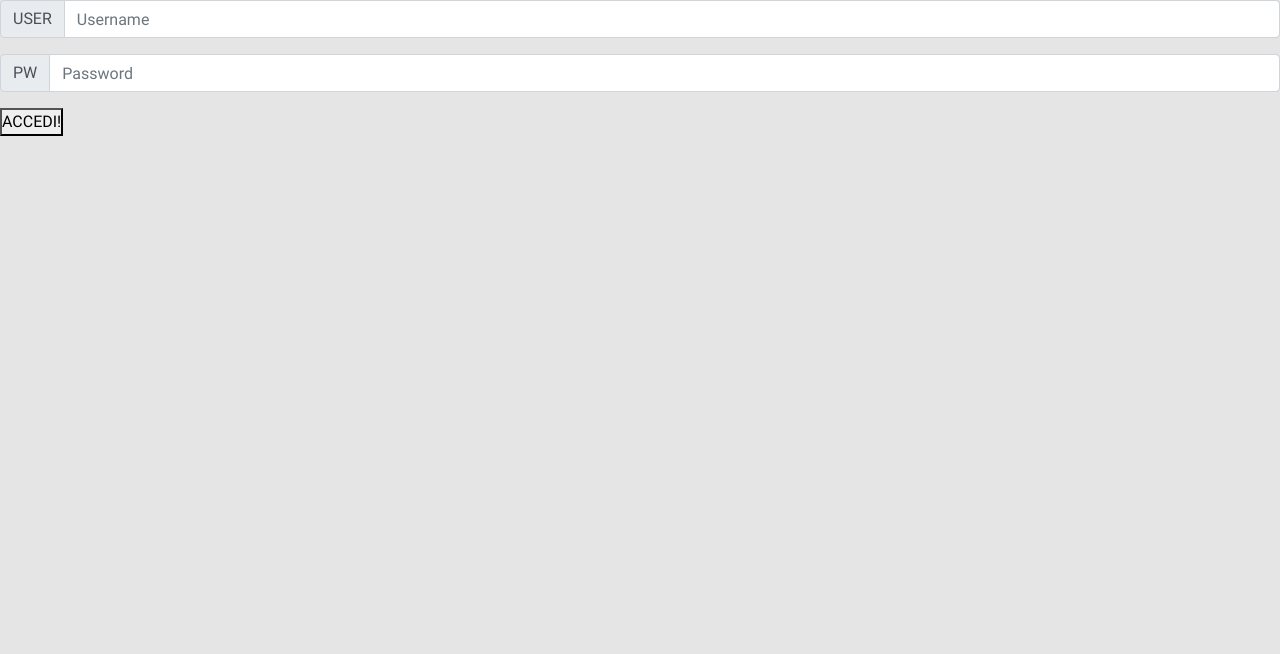
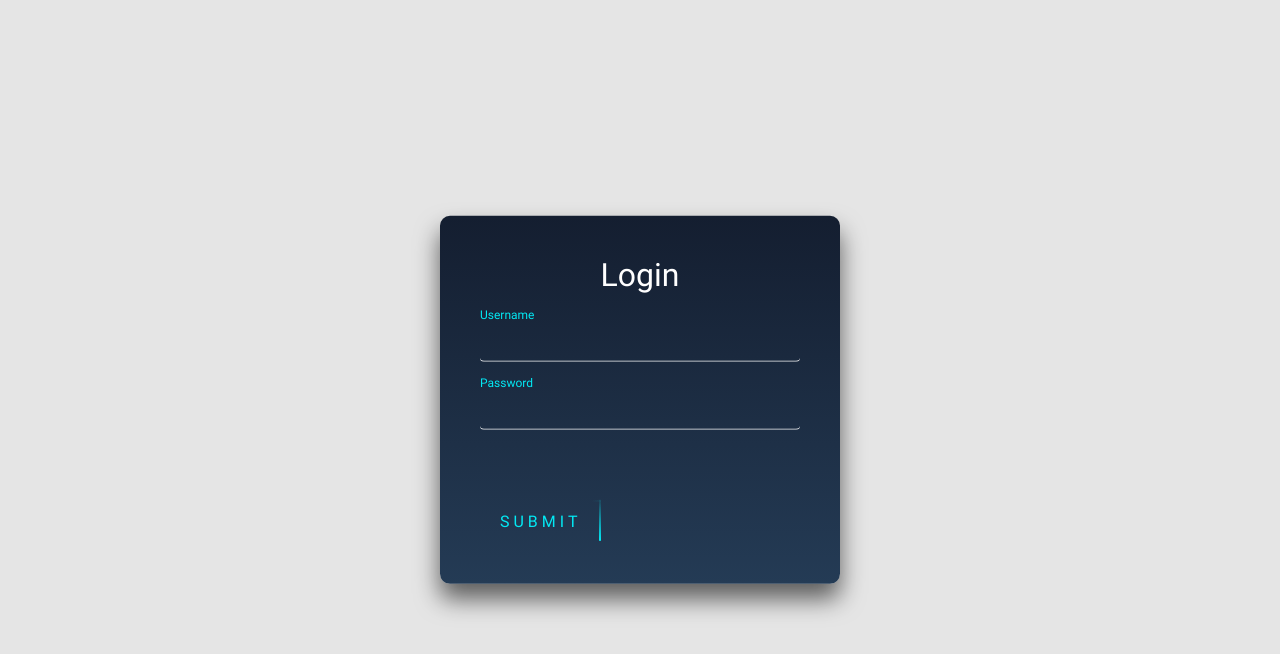
Before and after one commit to LucaPacchiele/team-5-travel, a React (Create React App) app: page /login in a window 1280 px wide. Shown: the top 654 px of the page. Built offline with nearby package versions, Linux system fonts and the light colour scheme; no server answers.

Commit message:
Completed Info Component and fixed style Login

```diff
--- a/src/assets/App.css
+++ b/src/assets/App.css
@@ -117,5 +117,3 @@ body{
 .s-between{
     justify-content: space-between;
 }
-
-@media
--- /dev/null
+++ b/src/assets/Login.css
@@ -0,0 +1,170 @@
+html {
+    height: 100%;
+  }
+  body {
+    margin:0;
+    padding:0;
+    font-family: sans-serif;
+  }
+
+  .login-box {
+    position: absolute;
+    top: 50%;
+    left: 50%;
+    width: 400px;
+    padding: 40px;
+    transform: translate(-50%, -50%);
+    background: linear-gradient(#141e30, #243b55);
+    box-sizing: border-box;
+    box-shadow: 0 15px 25px rgba(0,0,0,.6);
+    border-radius: 10px;
+  }
+
+  .login-box h2 {
+    margin: 0 0 30px;
+    padding: 0;
+    color: #fff;
+    text-align: center;
+  }
+
+  .login-box .user-box {
+    position: relative;
+  }
+
+  .login-box .user-box input {
+    width: 100%;
+    padding: 10px 0;
+    font-size: 16px;
+    color: #fff;
+    margin-bottom: 30px;
+    border: none;
+    border-bottom: 1px solid #fff;
+    outline: none;
+    background: transparent;
+  }
+  .login-box .user-box label {
+    position: absolute;
+    top:0;
+    left: 0;
+    padding: 10px 0;
+    font-size: 16px;
+    color: #fff;
+    pointer-events: none;
+    transition: .5s;
+  }
+
+  .login-box .user-box input:focus ~ label,
+  .login-box .user-box input:valid ~ label {
+    top: -20px;
+    left: 0;
+    color: #03e9f4;
+    font-size: 12px;
+    margin-top: -8px;
+  }
+
+  .login-box form button {
+    position: relative;
+    display: inline-block;
+    padding: 10px 20px;
+    color: #03e9f4;
+    font-size: 16px;
+    text-decoration: none;
+    text-transform: uppercase;
+    overflow: hidden;
+    transition: .5s;
+    margin-top: 40px;
+    letter-spacing: 4px;
+    background: none;
+    outline: none;
+    border: none;
+  }
+
+  .login-box button:hover {
+    background: #03e9f4;
+    color: #fff;
+    border-radius: 5px;
+    box-shadow: 0 0 5px #03e9f4,
+                0 0 25px #03e9f4,
+                0 0 50px #03e9f4,
+                0 0 100px #03e9f4;
+  }
+
+  .login-box button span {
+    position: absolute;
+    display: block;
+  }
+
+  .login-box button span:nth-child(1) {
+    top: 0;
+    left: -100%;
+    width: 100%;
+    height: 2px;
+    background: linear-gradient(90deg, transparent, #03e9f4);
+    animation: btn-anim1 1s linear infinite;
+  }
+
+  @keyframes btn-anim1 {
+    0% {
+      left: -100%;
+    }
+    50%,100% {
+      left: 100%;
+    }
+  }
+
+  .login-box button span:nth-child(2) {
+    top: -100%;
+    right: 0;
+    width: 2px;
+    height: 100%;
+    background: linear-gradient(180deg, transparent, #03e9f4);
+    animation: btn-anim2 1s linear infinite;
+    animation-delay: .25s
+  }
+
+  @keyframes btn-anim2 {
+    0% {
+      top: -100%;
+    }
+    50%,100% {
+      top: 100%;
+    }
+  }
+
+  .login-box button span:nth-child(3) {
+    bottom: 0;
+    right: -100%;
+    width: 100%;
+    height: 2px;
+    background: linear-gradient(270deg, transparent, #03e9f4);
+    animation: btn-anim3 1s linear infinite;
+    animation-delay: .5s
+  }
+
+  @keyframes btn-anim3 {
+    0% {
+      right: -100%;
+    }
+    50%,100% {
+      right: 100%;
+    }
+  }
+
+  .login-box button span:nth-child(4) {
+    bottom: -100%;
+    left: 0;
+    width: 2px;
+    height: 100%;
+    background: linear-gradient(360deg, transparent, #03e9f4);
+    animation: btn-anim4 1s linear infinite;
+    animation-delay: .75s
+  }
+
+  @keyframes btn-anim4 {
+    0% {
+      bottom: -100%;
+    }
+    50%,100% {
+      bottom: 100%;
+    }
+  }
--- /dev/null
+++ b/src/assets/cardInfo.css
@@ -0,0 +1,75 @@
+.accordion > .card {
+  margin-bottom: 2em;
+}
+
+.accordion > .card > .card-header {
+  background: #fff;
+}
+
+.accordion .card .card-header .btn {
+  cursor: pointer;
+  display: flex;
+  justify-content: space-between;
+  align-items: center;
+  width: 100%;
+  height: 6vh;
+}
+
+.container .accordion .card .card-header.infoCardHeader {
+  background: #fff;
+}
+
+.container .accordion .card .card-header.infoCardHeader h2 {
+  color: #0063c9;
+  font-size: 32px;
+  margin-top: 10px;
+  font-weight: 700;
+  text-transform: uppercase;
+}
+
+.container .card-header.infoCardHeader i {
+  color: darkgrey;
+  font-size: 18px;
+}
+
+.container .accordion .card .card-body div.boxType {
+  display: flex;
+  justify-content: space-between;
+  text-transform: uppercase;
+}
+
+.container .accordion .card .card-body div.text-right p {
+  font-weight: 650;
+}
+
+.container .accordion .card .card-body div.text-right span {
+  color: #ffb400;
+  font-weight: 600;
+  font-size: x-large;
+}
+
+.container .accordion .card .card-body div.text-left h3 {
+  color: #ffb400;
+  margin-bottom: 10px;
+  margin-top: 16px;
+}
+
+@media screen and (max-width: 1015px) {
+    .container .accordion .card .card-header.infoCardHeader h2 {
+        font-size: 18px;
+    }
+
+    .container .accordion .card .card-body {
+      font-size: 14px;
+    }
+  }
+
+@media screen and (max-width: 792px) {
+  .container .accordion .card .card-header.infoCardHeader h2 {
+      font-size: 15px;
+  }
+
+  .container .accordion .card .card-body {
+    font-size: 12px;
+  }
+}
--- a/src/assets/tariffe.css
+++ /dev/null
@@ -1,38 +0,0 @@
-.accordion>.card {
-    margin-bottom: 2em;
-}
-
-.container .accordion .card .card-header h2 {
-    color:#0063C9;
-    font-size: 36px;
-}
-
-.container .card-header i {
-    color: grey;
-    font-size: 18px;
-}
-
-.container .accordion .card .card-body div.boxType {
-    display: flex;
-    justify-content: space-between;
-    text-transform: uppercase;
-}
-
-.container .accordion .card .card-body div.text-right p {
-    font-weight: 650;
-}
-
-.container .accordion .card .card-body div.text-right span {
-    color: #FFB400;
-    font-weight: 600;
-    font-size: x-large;
-}
-
-.container .accordion .card .card-body div.text-left h3 {
-    color:  #FFB400;
-    margin-bottom: 10px;
-}
-
-.container .accordion .card .card-body div.text-left h6 {
-    margin-bottom: 20px;
-}
--- /dev/null
+++ b/src/components/ListaInfo.js
@@ -0,0 +1,47 @@
+import React, { useContext } from "react";
+import { Accordion, Card, Button } from "react-bootstrap";
+import { AppContext } from "../context/AppContext";
+
+const ListaInfo = () => {
+  const { data } = useContext(AppContext);
+
+  return (
+    <div className="container mt-5">
+      <Accordion>
+        <Info info={data.documentsRequested} eventKey="0"/>
+      </Accordion>
+      <Accordion>
+        <Info info={data.documentsInsurance} eventKey="1"/>
+      </Accordion>
+      <Accordion>
+        <Info info={data.documentsCancellation} eventKey="2"/>
+      </Accordion>
+      <Accordion>
+        <Info info={data.documentsPayment} eventKey="3"/>
+      </Accordion>
+      <Accordion>
+        <Info info={data.documentsCarRental} eventKey="4"/>
+      </Accordion>
+    </div>
+  );
+};
+
+export default ListaInfo;
+
+const Info = ({ info,eventKey }) => {
+  return (
+    <Card>
+      <Card.Header className="infoCardHeader">
+        <Accordion.Toggle as={Button} variant="outline-light" eventKey={eventKey}>
+          <h2>{info.name}</h2>
+          <i className="fas fa-angle-down"></i>
+        </Accordion.Toggle>
+      </Card.Header>
+      <Accordion.Collapse eventKey={eventKey}>
+        <Card.Body>
+          <div> {info.description} </div>
+        </Card.Body>
+      </Accordion.Collapse>
+    </Card>
+  );
+};
--- a/src/components/Login.js
+++ b/src/components/Login.js
@@ -1,74 +1,95 @@
+import { BrowserRouter as Router, Switch, Route, Link } from "react-router-dom";
 
-import {
-  BrowserRouter as Router,
-  Switch,
-  Route,
-  Link
-} from "react-router-dom";
-
-import React, { useContext, useEffect, useState } from 'react'
+import React, { useContext, useEffect, useState } from "react";
 import { authContext } from "../context/ProvideAuth";
 import { useHistory } from "react-router-dom";
-
-
-
+import "../assets/Login.css";
 
 const Login = () => {
-  const [username, setUsername] = useState("")
-  const [password, setPassword] = useState("")
+  const [username, setUsername] = useState("");
+  const [password, setPassword] = useState("");
   let auth = useContext(authContext);
   let history = useHistory();
 
   const submitForm = (e) => {
-    e.preventDefault()
-    console.log("username: ", username)
-    console.log("password: ", password)
+    e.preventDefault();
+    console.log("username: ", username);
+    console.log("password: ", password);
 
-    if(username==="asd" && password==="123" ){
+    if (username === "team5" && password === "123") {
       auth.signin(username);
       history.push("/main");
     }
-
-  }
-
+  };
 
   useEffect(() => {
-    console.log("LOGIN: ", auth)
-  }, [])
+    console.log("LOGIN: ", auth);
+  }, []);
 
   return (
+    // <div className="Login">
 
-    <div className="Login">
+    //   <form onSubmit={(e) => submitForm(e)} noValidate>
 
+    //     <div className="input-group mb-3">
+    //       <div className="input-group-prepend">
+    //         <span className="input-group-text">USER</span>
+    //       </div>
+    //       <input type="text" className="form-control" placeholder="Username"
+    //         name="username" value={username} onChange={e => { setUsername(e.target.value) }}></input>
+    //     </div>
 
+    //     <div className="input-group mb-3">
+    //       <div className="input-group-prepend">
+    //         <span className="input-group-text">PW</span>
+    //       </div>
+    //       <input type="password" className="form-control" placeholder="Password"
+    //         name="password" value={password} onChange={e => { setPassword(e.target.value) }}></input>
+    //     </div>
+
+    //       <button type="submit" name="confirm">ACCEDI!</button>
+
+    //   </form>
+
+    // </div >
+
+    <div class="login-box">
+      <h2>Login</h2>
       <form onSubmit={(e) => submitForm(e)} noValidate>
-
-        <div className="input-group mb-3">
-          <div className="input-group-prepend">
-            <span className="input-group-text">USER</span>
-          </div>
-          <input type="text" className="form-control" placeholder="Username"
-            name="username" value={username} onChange={e => { setUsername(e.target.value) }}></input>
+        <div class="user-box">
+          <input
+            type="text"
+            className="form-control"
+            name="username"
+            value={username}
+            onChange={(e) => {
+              setUsername(e.target.value);
+            }}
+          ></input>
+          <label>Username</label>
         </div>
-
-        <div className="input-group mb-3">
-          <div className="input-group-prepend">
-            <span className="input-group-text">PW</span>
-          </div>
-          <input type="password" className="form-control" placeholder="Password"
-            name="password" value={password} onChange={e => { setPassword(e.target.value) }}></input>
+        <div class="user-box">
+          <input
+            type="password"
+            className="form-control"
+            name="password"
+            value={password}
+            onChange={(e) => {
+              setPassword(e.target.value);
+            }}
+          ></input>
+          <label>Password</label>
         </div>
-
-
-          <button type="submit" name="confirm">ACCEDI!</button>
-
-
+        <button type="submit" name="confirm">
+          <span></span>
+          <span></span>
+          <span></span>
+          <span></span>
+          Submit
+        </button>
       </form>
-
-
-    </div >
-
-  )
+    </div>
+  );
 };
 
 export default Login;
--- a/src/components/Page.js
+++ b/src/components/Page.js
@@ -1,6 +1,4 @@
 import React, { useContext, useEffect, useState } from 'react'
-
-
 
 import '../assets/Posti.css';
 
@@ -9,17 +7,14 @@ import Header from './Header'
 import Spinner from './Spinner'
 import MapComp from './MapComp'
 import ListaPosti from './ListaPosti'
-
+import ListaInfo from './ListaInfo'
 import Logout from './Logout'
-
-
-
 
 import { AppContext } from "../context/AppContext";
 import  { authContext }  from "../context/ProvideAuth";
 
 import Tariffe from './Tariffe';
-import '../assets/tariffe.css'
+import '../assets/cardInfo.css';
 
 
 
@@ -40,15 +35,12 @@ function Page() {
         <>
 
         <Logout />
-
         <Header />
-        <Tariffe />
-
-
-
-
         <MapComp />
         <ListaPosti />
+        <Tariffe />
+        <ListaInfo />
+
 
         </>
 
```
Also changed, not shown: src/components/Tariffe.js (+10 -12 lines), 1 other file (tests, documents, lock files or other folders).
